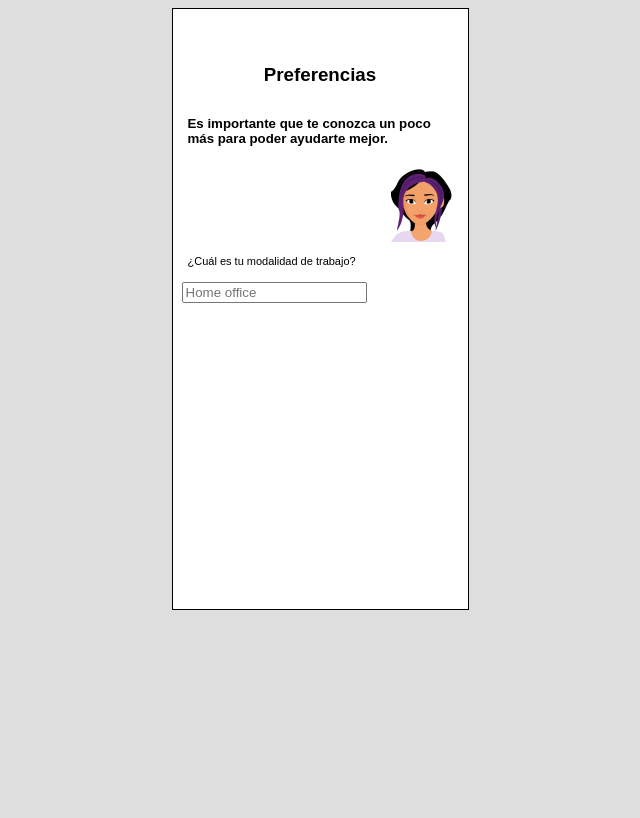
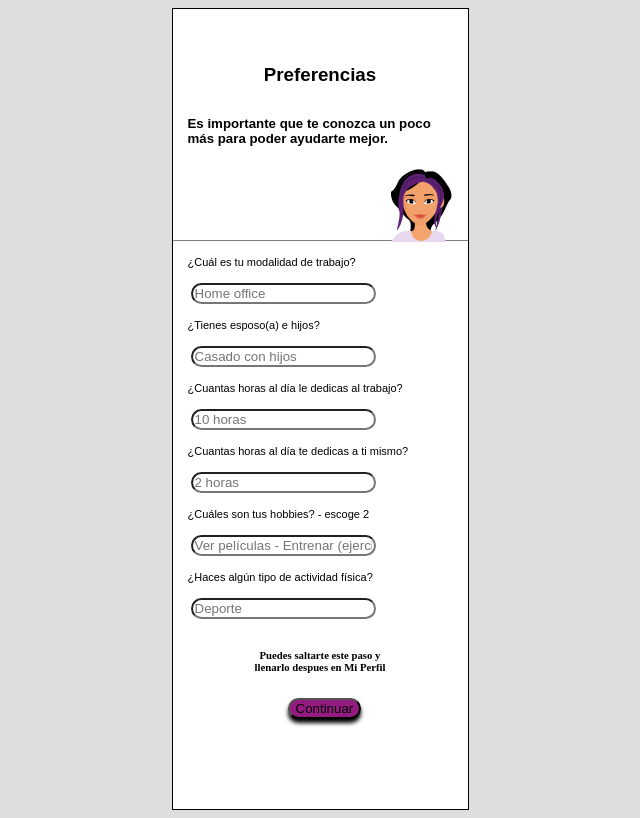
Before and after one commit to annMiin/aplicacion, a plain HTML site: page index.html in a window 1280 px wide. Shown: the whole page, without its empty margins (320-960 px from the left). Drawn offline with Linux system fonts and the light colour scheme.

Commit message:
ultima tarea

```diff
--- a/estilos.css
+++ b/estilos.css
@@ -4,10 +4,11 @@ body {
 @import url('https://fonts.googleapis.com/css2?family=Poppins&display=swap');
 .contenedor {
 	width: 295px;
-	height: 600px;
+	height: 800px;
 	border: 1px solid black;
 	margin: 0 auto;
 	background: white;
+	position: relative;
 }
 h3 {
 	text-align: center;
@@ -26,12 +27,32 @@ img {
 	margin-right: 11px;
 
 }
+.linea {
+	 border-top: 1px solid gray;
+	 height: 0px;
+	 max-width: 320px;
+	 padding: 0;
+}
 p {
 	font-family: 'Poppins', sans-serif;
 	margin: 15px;
 	font-size: 11px;
 }
 input {
-	margin-left: 9px;
-	border: radius 50px;
+	margin-left: 18px;
+	border-radius: 20px;
+	box-sizing: border-box;
 }
+h6 {
+	text-align: center;
+	margin-top: 30px;
+	margin-left: 80px;
+	margin-right: 80px;
+}
+button {
+	background-color: #941B80;
+	border-radius: 20px;
+	box-shadow: 0px 4px 4px;
+	margin-left: 115px;
+
+}
--- a/index.html
+++ b/index.html
@@ -19,10 +19,22 @@
 		   <br>
 		   <br>
 		   <br>
+		   <div class="linea"></div>
 		   <p>¿Cuál es tu modalidad de trabajo?</p>
 		   <input type="text" placeholder="Home office">
-
-
+		   <p>¿Tienes esposo(a) e hijos?</p>
+		   <input type="text" placeholder="Casado con hijos">
+		   <p>¿Cuantas horas al día le dedicas al trabajo?</p>
+		   <input type="text" placeholder="10 horas">
+		   <p>¿Cuantas horas al día te dedicas a ti mismo?</p>
+		   <input type="text" placeholder="2 horas">
+		   <p>¿Cuáles son tus hobbies? - escoge 2</p>
+		   <input type="text" placeholder="Ver películas - Entrenar (ejercicios)">
+		   <p>¿Haces algún tipo de actividad física?</p>
+		   <input type="text" placeholder="Deporte">
+		   <br>
+		   <h6>Puedes saltarte este paso y llenarlo despues en Mi Perfil</h6>
+		   <button>Continuar</button>
 
 	</div>
 
```
Also changed, not shown: toro inoue principal.webp (added).
